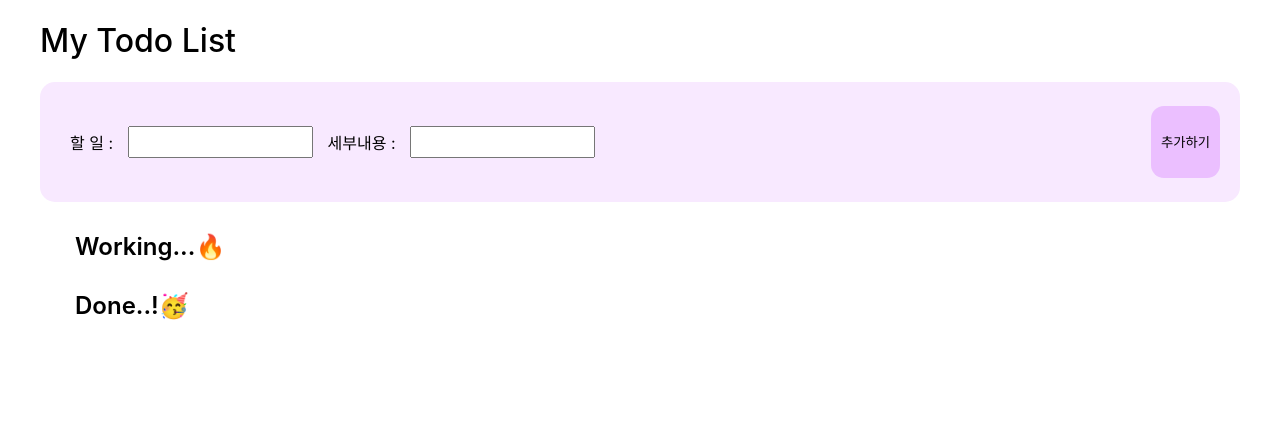
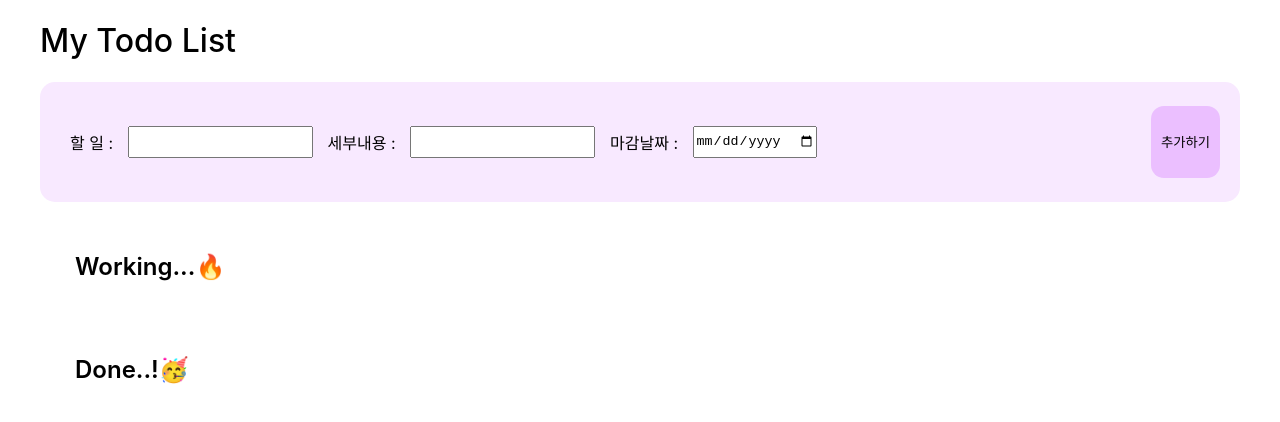
Before and after one commit to SohyangO/todoList, a React (Create React App) app: page / in a window 1280 px wide. Shown: the top 422 px of the page. Built offline with nearby package versions, Linux system fonts and the light colour scheme.

Commit message:
마감기한 입력 구현 완료

```diff
--- a/src/App.css
+++ b/src/App.css
@@ -48,7 +48,8 @@ input {
   line-height: 2;
 }
 .working {
-  /* border: 2px solid rgb(170, 170, 170); */
+  display: flex;
+  flex-direction: column;
   border-radius: 15px;
   margin-top: 30px;
 }
@@ -56,7 +57,8 @@ strong > p {
   font-size: 18px;
 }
 .done {
-  /* border: 2px solid rgb(170, 170, 170); */
+  display: flex;
+  flex-direction: column;
   border-radius: 15px;
   margin-top: 30px;
   margin-bottom: 30px;
@@ -67,11 +69,14 @@ strong > p {
   border: 2px solid #e8bbfb;
   border-radius: 25px;
   padding: 5px 25px;
-  display: inline-block;
+  display: flex;
+  flex-direction: column;
+  gap: 8px;
 }
 .btns {
-  margin: 5px 10px;
-  padding: 10px 18px;
+  display: flex;
+  justify-content: space-between;
+  margin: 10px 0px;
 }
 button {
   display: inline-block;
--- a/src/App.jsx
+++ b/src/App.jsx
@@ -7,6 +7,7 @@ function App() {
 
   const [todo, setTodo] = useState("");
   const [detail, setDetail] = useState("");
+  const [deadLine, setDeadLine] = useState("");
 
   const inputTodo = (event) => {
     // 제목에 내용 입력 시 실시간으로 출력
@@ -16,7 +17,11 @@ function App() {
     setDetail(event.target.value);
   };
 
-  const addTodo = () => {
+  const inputDate = (event) => {
+    setDeadLine(event.target.value);
+  };
+
+  const handleAddButtonClick = (data) => {
     // 추가하기 버튼 클릭 시 추가하기
     if (todo.length === 0) {
       alert("제목을 입력해주세요.");
@@ -33,11 +38,14 @@ function App() {
       todo,
       detail,
       isDone: false,
+      deadLine,
     };
-    console.log(newTodo);
     return setTodoList([...todoList, newTodo]);
   };
 
+  const handleDeleteButtonClick = (id) => () => {
+    deleteList(id);
+  };
   const deleteList = (id) => {
     //삭제 버튼 클릭 시 해당 id 값이랑 일치하는 카드만 필터링해서 삭제
     const removedCard = todoList.filter((item) => item.id !== id);
@@ -63,8 +71,14 @@ function App() {
             할 일 :&nbsp;
             <input value={todo} onChange={inputTodo} />
             세부내용 :&nbsp; <input value={detail} onChange={inputDetail} />
+            마감날짜 :&nbsp;{" "}
+            <input
+              type="date"
+              value={deadLine}
+              onChange={(event) => setDeadLine(event.target.value)}
+            />
           </div>
-          <button className="add" onClick={addTodo}>
+          <button className="add" onClick={handleAddButtonClick}>
             추가하기
           </button>
         </div>
@@ -78,6 +92,13 @@ function App() {
                     <p>{item.todo}</p>
                   </strong>
                   <p>{item.detail}</p>
+                  <time>
+                    {new Date(item.deadLine).toLocaleDateString("ko-KR", {
+                      year: "numeric",
+                      month: "long",
+                      day: "numeric",
+                    })}
+                  </time>
                   <div className="btns">
                     <button
                       className="delete"
@@ -110,7 +131,7 @@ function App() {
                   <div className="btns">
                     <button
                       className="delete"
-                      onClick={() => deleteList(item.id)}
+                      onClick={handleDeleteButtonClick(item.id)}
                     >
                       삭제하기
                     </button>
```
